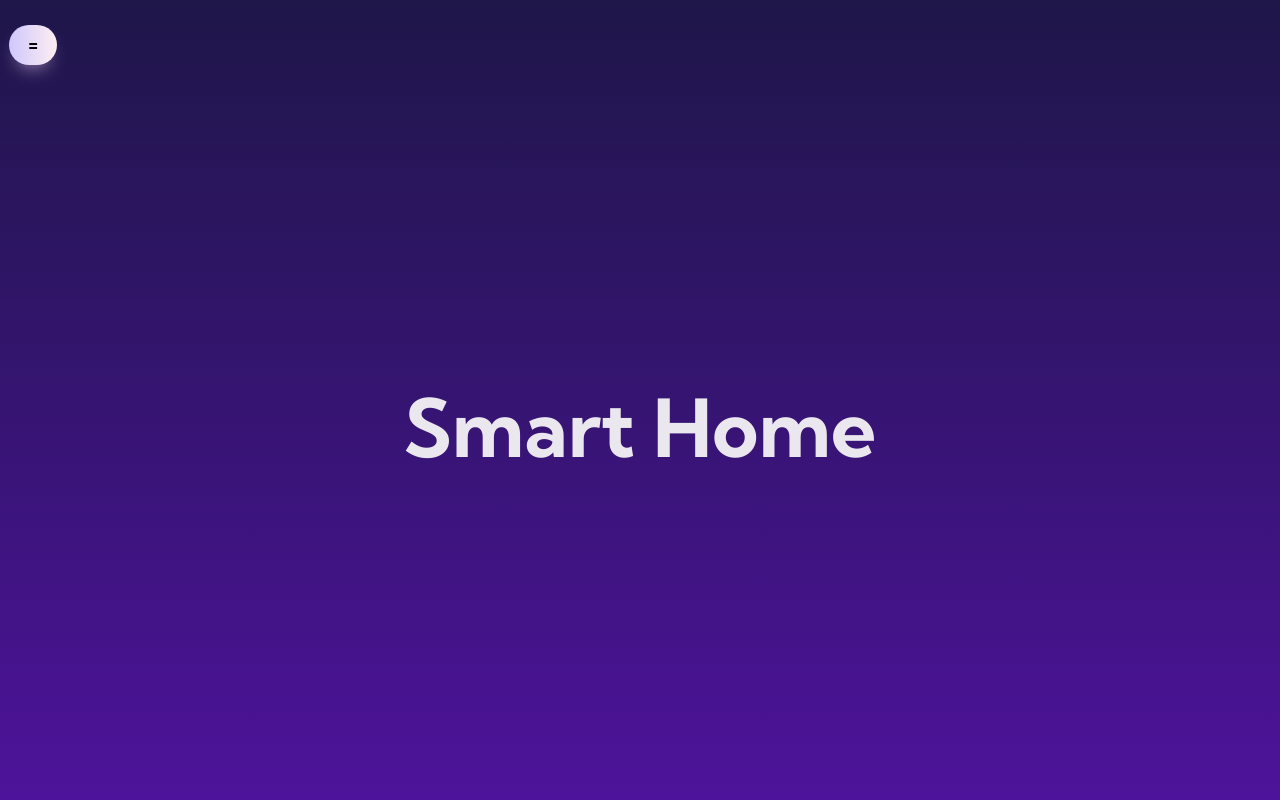
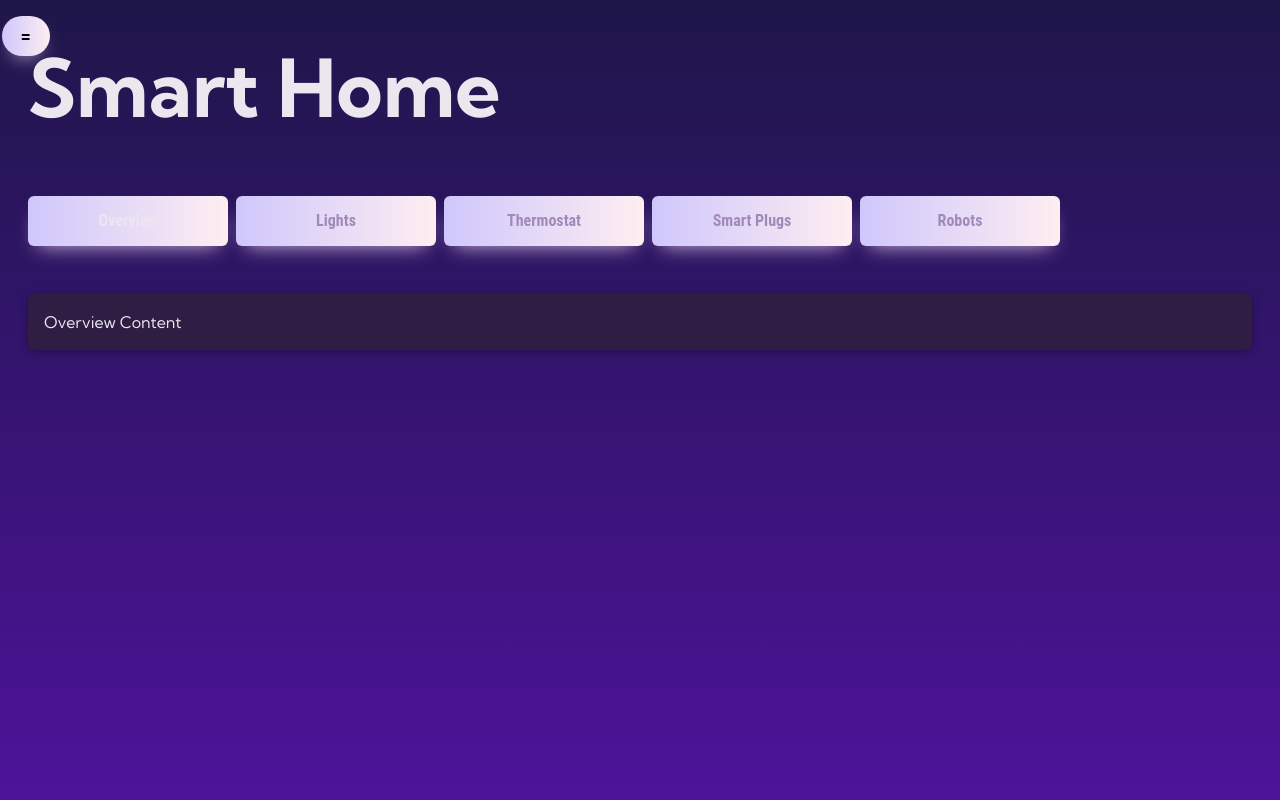
Before and after one commit to ChronicleWolfVR/Group7SoftwareEng, a React (Vite) app: page /home in a window 1280 px wide. Shown: the top 800 px of the page. Built offline with nearby package versions, Linux system fonts and the light colour scheme.

Commit message:
Basic tab and content added

```diff
--- a/src/components/HomePage/HomePage.css
+++ b/src/components/HomePage/HomePage.css
@@ -29,3 +29,10 @@
     left: 2%; /* Aligns the close button to the left */
     transform: translateX(-50%); /* Centers the close button horizontally */
   }
+
+  #centered-container, #tab-container› {
+    display: flex; /* Uses flexbox for layout */
+    justify-content: center; /* Centers content horizontally */
+    align-items: center; /* Centers content vertically */
+    height: 100vh; /* Sets the height to 100% of the viewport height */
+  }
--- a/src/components/HomePage/HomePage.jsx
+++ b/src/components/HomePage/HomePage.jsx
@@ -1,16 +1,38 @@
-import React from 'react';
+import React, { useState } from 'react';
 import Title from '../Title/Title';
-import Button from '../Button/Button';
+import TabButton from './TabButton/TabButton';
 import './HomePage.css';
 
 const HomePage = () => {
+  const [selectedTab, setSelectedTab] = useState('Overview');
+
+  const tabs = ['Overview', 'Lights', 'Thermostat', 'Smart Plugs', 'Robots'];
+
   return (
+    <>
+    <button className="menu-button">=</button>
     <div className="home-page">
-      <button className="menu-button">=</button>
-      <div id="centered-container">
-      <Title id="titlep2">Smart Home</Title>
+        <Title id="titlep2">Smart Home</Title>
+        <menu id="examples">
+          {tabs.map((tab) => (
+            <TabButton
+              key={tab}
+              isSelected={selectedTab === tab}
+              onClick={() => setSelectedTab(tab)}
+            >
+              {tab}
+            </TabButton>
+          ))}
+        </menu>
+        <div id="tab-content">
+          {selectedTab === 'Overview' && <div>Overview Content</div>}
+          {selectedTab === 'Lights' && <div>Lights Content</div>}
+          {selectedTab === 'Thermostat' && <div>Thermostat Content</div>}
+          {selectedTab === 'Smart Plugs' && <div>Smart Plugs Content</div>}
+          {selectedTab === 'Robots' && <div>Robots Content</div>}
+        </div>
       </div>
-    </div>
+    </>
   );
 };
 
--- /dev/null
+++ b/src/components/HomePage/TabButton/TabButton.css
@@ -0,0 +1,44 @@
+ menu {
+    margin: 1rem 0;
+    padding: 0;
+    display: flex;
+    gap: 0.5rem;
+    list-style: none;
+  }
+
+ menu button {
+    padding: 0.5rem 1rem;
+    border: none;
+    border-radius: 6px;
+    background-color: transparent;
+    color: #a18aba;
+    font-family: "Roboto Condensed", sans-serif;
+    font-size: 1rem;
+    cursor: pointer;
+    transition: all 0.2s ease-in-out;
+  }
+
+ menu button:hover {
+    background-color: #1b082f;
+    color: #ebe7ef;
+  }
+
+ menu button.active {
+    background-color: #7925d3;
+    color: #ebe7ef;
+  }
+
+  #tab-content {
+    padding: 1rem;
+    border-radius: 6px;
+    background-color: #2f1d43;
+    box-shadow: 0 2px 8px rgba(0, 0, 0, 0.3);
+  }
+
+  #tab-content h3 {
+    margin: 0;
+  }
+
+  #tab-content code {
+    font-size: 1rem;
+  }
--- /dev/null
+++ b/src/components/HomePage/TabButton/TabButton.jsx
@@ -0,0 +1,12 @@
+import React from 'react';
+import './TabButton.css';
+
+export default function TabButton({ children, onClick, isSelected }) {
+  return (
+    <li>
+      <button className={isSelected ? "active" : undefined} onClick={onClick}>
+        {children}
+      </button>
+    </li>
+  );
+}
--- a/src/index.css
+++ b/src/index.css
@@ -26,7 +26,7 @@ main {
   text-align: center; /* Centers text inside the main container */
 }
 
-#centered-container {
+#title-container,#centered-container, #tab-container› {
   display: flex; /* Uses flexbox for layout */
   justify-content: center; /* Centers content horizontally */
   align-items: center; /* Centers content vertically */
```
